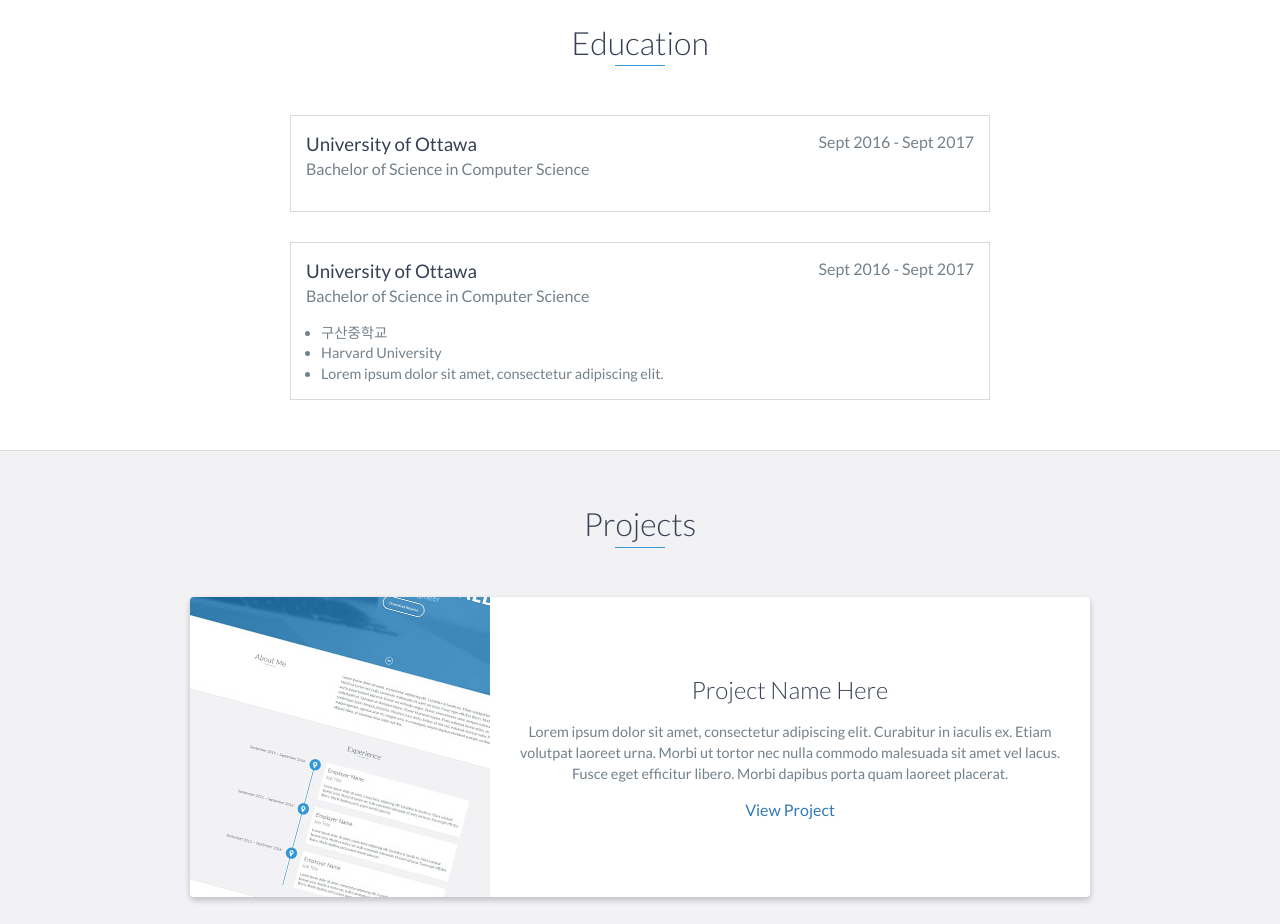
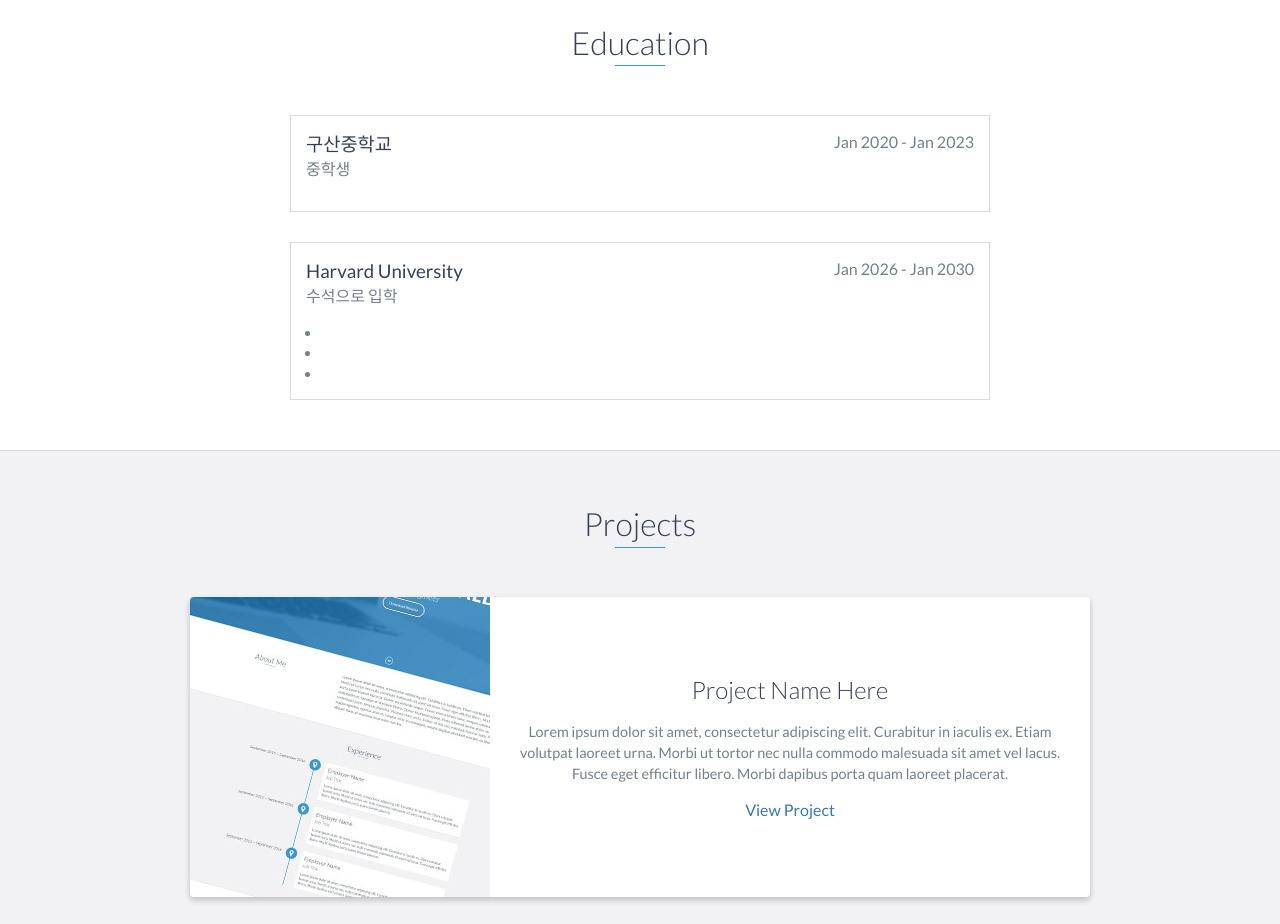
Before and after one commit to namhyobin/namhyobin.github.io, a website: page index.html in a window 1280 px wide. Shown: the part 1780-2704 px from the top of the page. Drawn offline with nearby package versions, Linux system fonts and the light colour scheme.

Commit message:
experience and education change

```diff
--- a/index.html
+++ b/index.html
@@ -119,27 +119,24 @@
     <div id="education">
         <h2 class="heading">Education</h2>
         <div class="education-block">
-            <h3>University of Ottawa</h3>
-            <span class="education-date">Sept 2016 - Sept 2017</span>
-            <h4>Bachelor of Science in Computer Science</h4>
+            <h3>구산중학교</h3>
+            <span class="education-date">Jan 2020 - Jan 2023</span>
+            <h4>중학생</h4>
             <p>
             </p>
         </div>
         <!-- End .education-block -->
 
         <div class="education-block">
-            <h3>University of Ottawa</h3>
-            <span class="education-date">Sept 2016 - Sept 2017</span>
-            <h4>Bachelor of Science in Computer Science</h4>
+            <h3>Harvard University</h3>
+            <span class="education-date">Jan 2026 - Jan 2030</span>
+            <h4>수석으로 입학</h4>
             <ul>
                 <li>
-                    구산중학교
                 </li>
                 <li>
-                    Harvard University
                 </li>
                 <li>
-                    Lorem ipsum dolor sit amet, consectetur adipiscing elit.
                 </li>
             </ul>
         </div>
```
